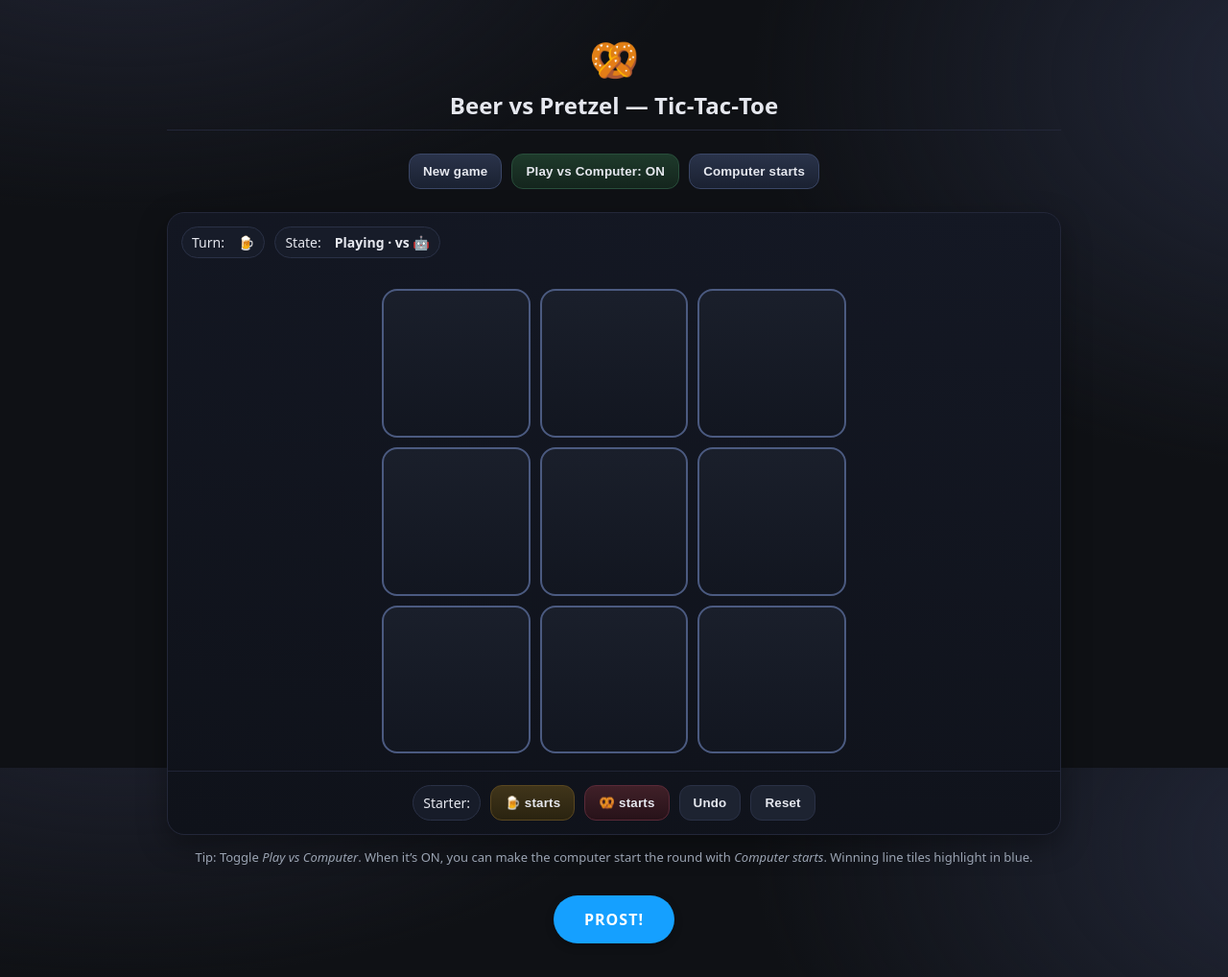
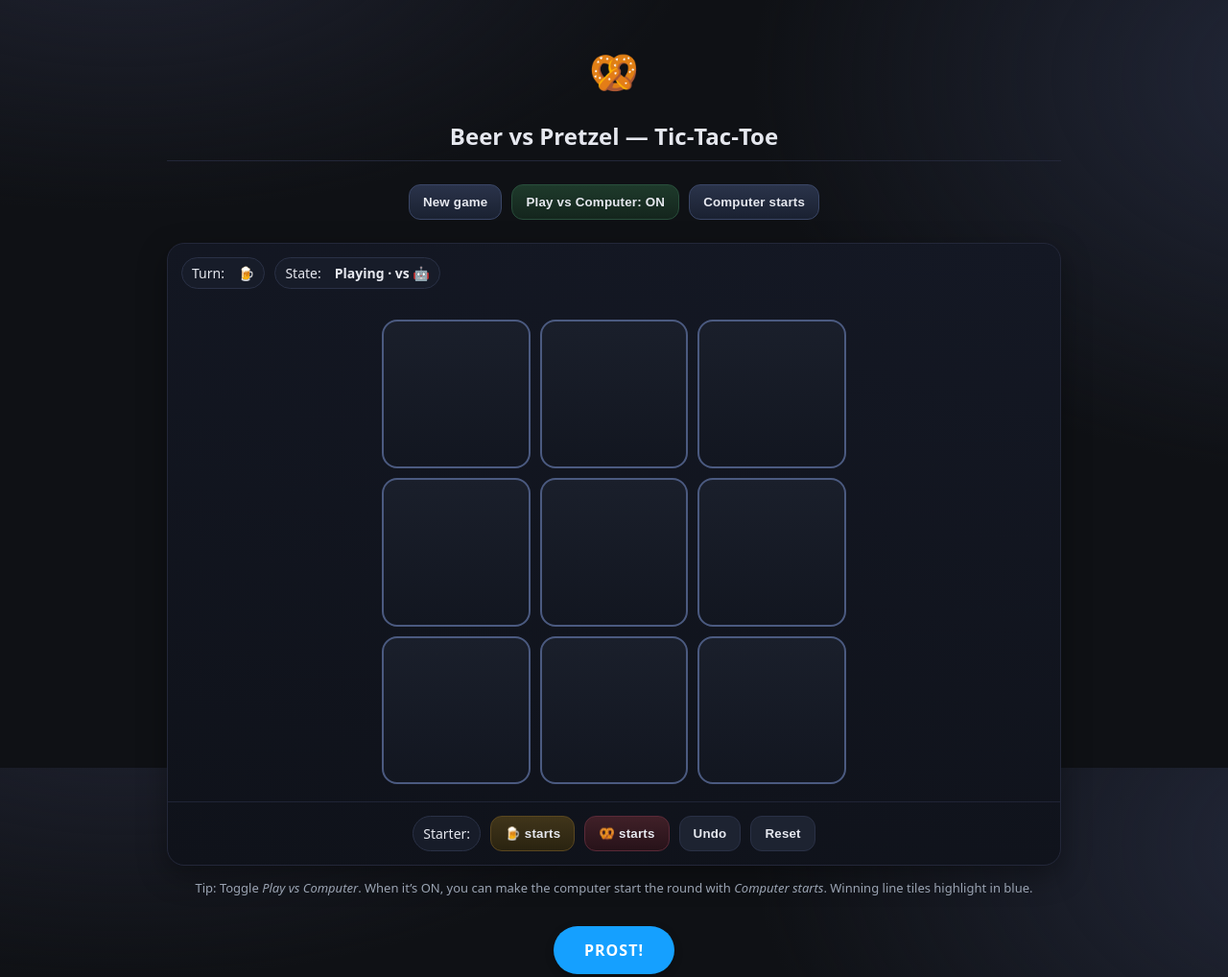
Before and after one commit to Poligor/Beer-vs-Pretzel, a plain HTML site: page index.html in a window 1280 px wide. Shown: the top 1018 px of the page at 96% size. Drawn offline with Linux system fonts and the light colour scheme.

Commit message:
Update index.html

```diff
--- a/index.html
+++ b/index.html
@@ -14,7 +14,7 @@
 
     /* Topbar */
     .topbar{width:100%;text-align:center;padding:8px 8px;border-bottom:1px solid #232739}
-    .topbar .logo{display:inline-grid;place-items:center;width:52px;height:52px;margin-bottom:1px;border-radius:14px;font-size:42px}
+    .topbar .logo{display:inline-grid;place-items:center;width:84px;height:84px;margin-bottom:1px;border-radius:14px;font-size:42px}
     .topbar h1{font-size:24px;margin:8px 0 0;font-weight:700;color:var(--text)}
     @media (max-width:600px){ .topbar h1{font-size:20px} .topbar .logo{font-size:52px;} }
 
```
